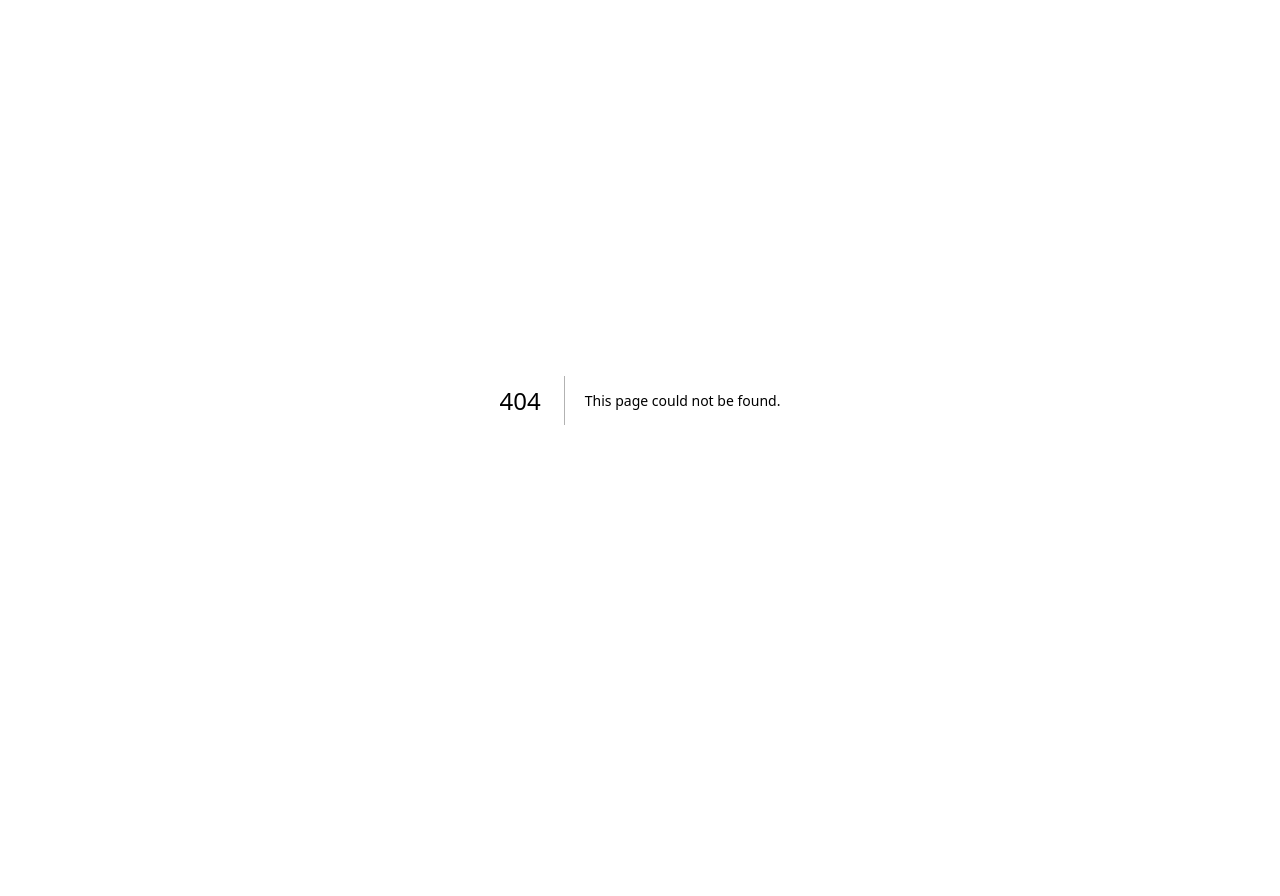
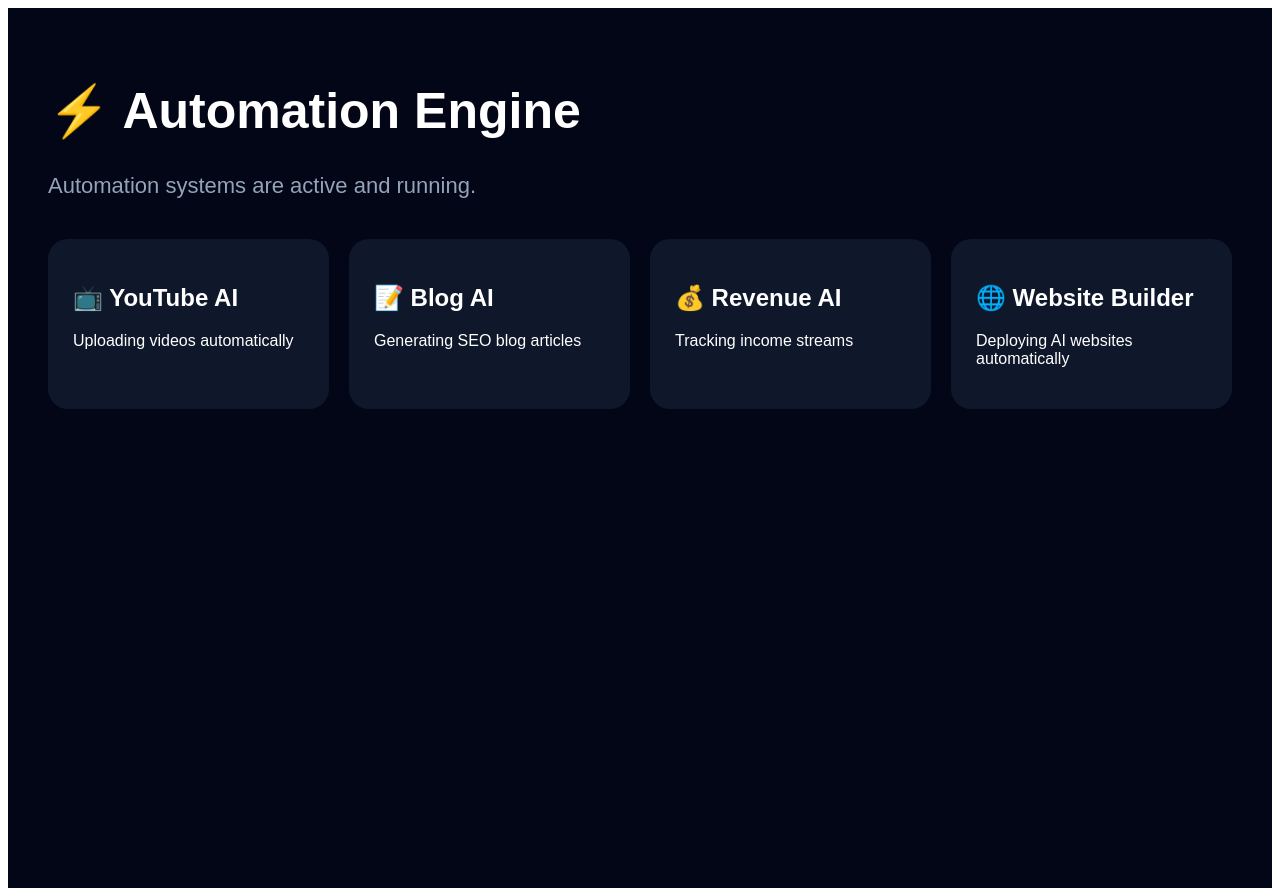
Before and after one commit to snapsparkofficial00-cloud/Ai, a Next.js app: page /automation in a window 1280 px wide. Before the commit this address had no page. Before the commit the page ends 800 px from the top, so only its background shows below. Built offline with nearby package versions, Linux system fonts and the light colour scheme.

Commit message:
Create page.tsx

```diff
--- /dev/null
+++ b/app/automation/page.tsx
@@ -0,0 +1,80 @@
+export default function AutomationPage() {
+  return (
+    <main
+      style={{
+        background: "#020617",
+        color: "white",
+        minHeight: "100vh",
+        padding: "40px",
+        fontFamily: "Arial",
+      }}
+    >
+      <h1 style={{ fontSize: "50px" }}>
+        ⚡ Automation Engine
+      </h1>
+
+      <p
+        style={{
+          color: "#94a3b8",
+          marginTop: "20px",
+          fontSize: "22px",
+        }}
+      >
+        Automation systems are active and running.
+      </p>
+
+      <div
+        style={{
+          marginTop: "40px",
+          display: "grid",
+          gridTemplateColumns: "repeat(auto-fit,minmax(250px,1fr))",
+          gap: "20px",
+        }}
+      >
+        <div
+          style={{
+            background: "#0f172a",
+            padding: "25px",
+            borderRadius: "20px",
+          }}
+        >
+          <h2>📺 YouTube AI</h2>
+          <p>Uploading videos automatically</p>
+        </div>
+
+        <div
+          style={{
+            background: "#0f172a",
+            padding: "25px",
+            borderRadius: "20px",
+          }}
+        >
+          <h2>📝 Blog AI</h2>
+          <p>Generating SEO blog articles</p>
+        </div>
+
+        <div
+          style={{
+            background: "#0f172a",
+            padding: "25px",
+            borderRadius: "20px",
+          }}
+        >
+          <h2>💰 Revenue AI</h2>
+          <p>Tracking income streams</p>
+        </div>
+
+        <div
+          style={{
+            background: "#0f172a",
+            padding: "25px",
+            borderRadius: "20px",
+          }}
+        >
+          <h2>🌐 Website Builder</h2>
+          <p>Deploying AI websites automatically</p>
+        </div>
+      </div>
+    </main>
+  );
+}
```
